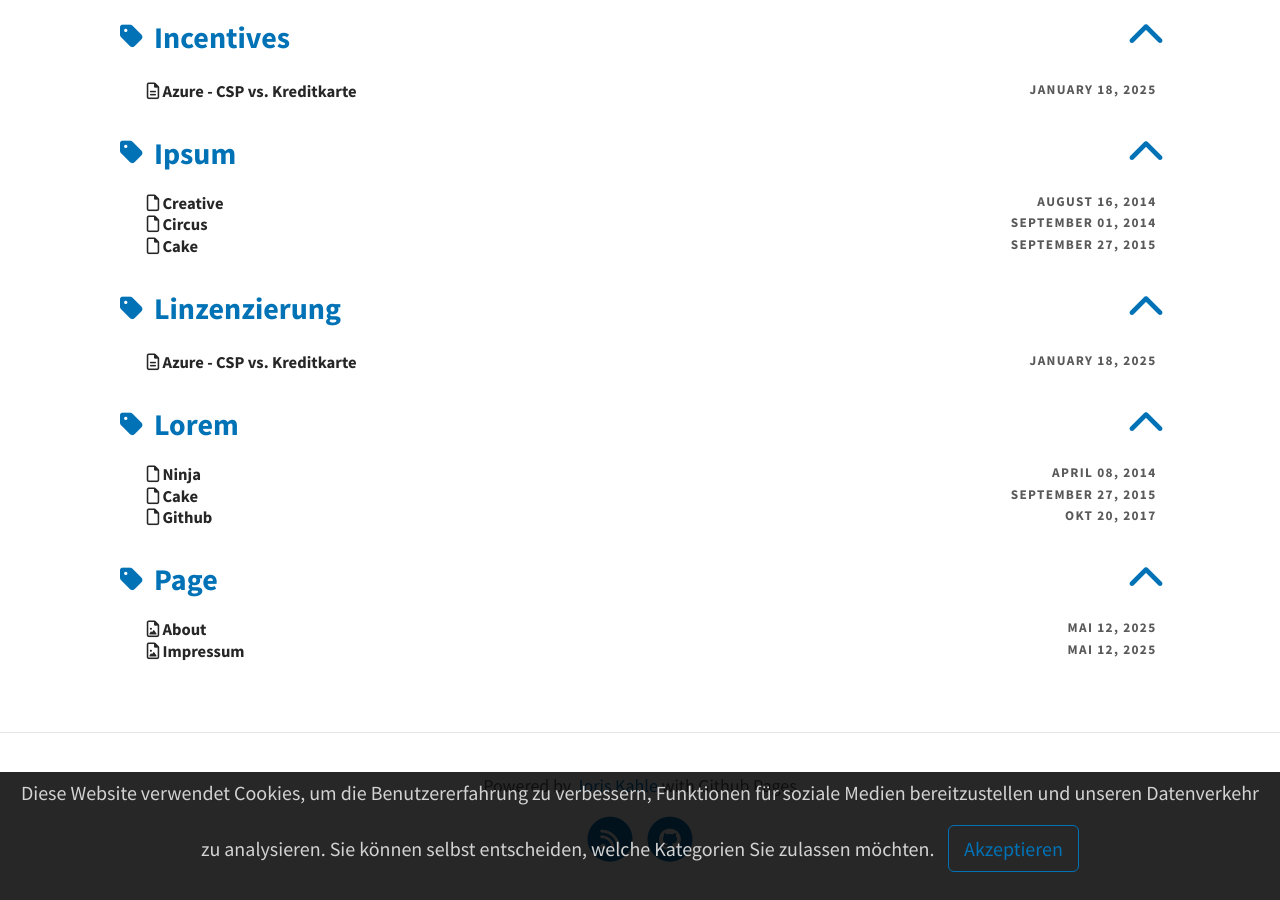
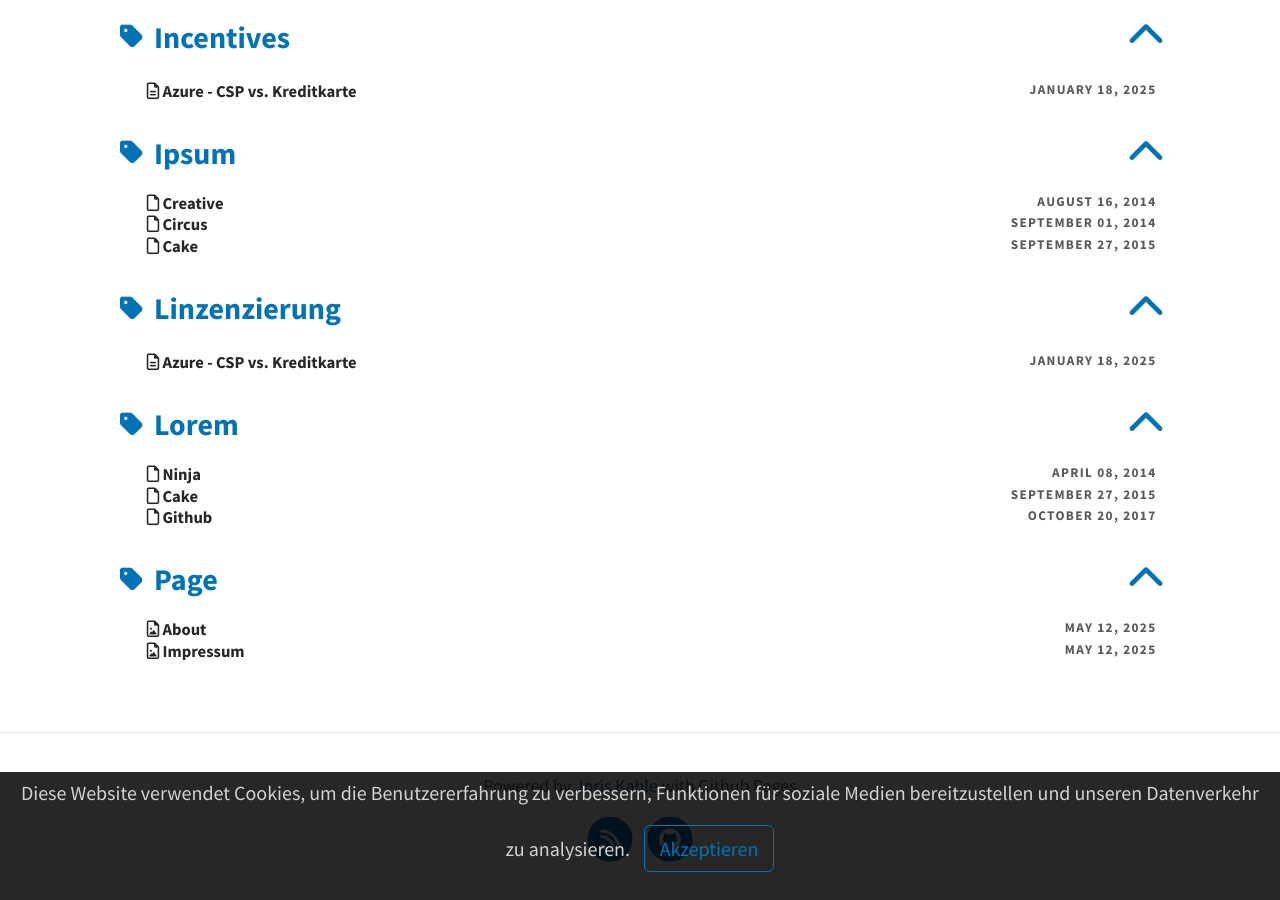
Before and after one commit to joriskahle007/joriskahle007.github.io, a Jekyll site: the page built from pages/tags.md, in a window 1280 px wide and 900 px high, scrolled down 651 px. Built offline with Jekyll 4.4.1, drawn with Linux system fonts in a browser that asks for light colours; a script that is not in the unit is left out.

Commit message:
Update language.yml

```diff
--- a/_data/language.yml
+++ b/_data/language.yml
@@ -13,9 +13,9 @@ str_previous_page: "Vorige"
 str_javascript_required_disqus: "Please enable JavaScript to view comments."
 str_no_result_found: "No result found"
 str_cookie_approve: "Akzeptieren"
-str_cookie_disclaimer: "Diese Website verwendet Cookies, um die Benutzererfahrung zu verbessern, Funktionen für soziale Medien bereitzustellen und unseren Datenverkehr zu analysieren. Sie können selbst entscheiden, welche Kategorien Sie zulassen möchten."
-str_months: [Jan, Feb, Mär, Apr, Mai, Jun, Jul, Aug, Sep, Okt, Nov, Dez]
-#str_months: [J, F, M, A, M, J, J, A, S, O, N, D]
+str_cookie_disclaimer: "Diese Website verwendet Cookies, um die Benutzererfahrung zu verbessern, Funktionen für soziale Medien bereitzustellen und unseren Datenverkehr zu analysieren."
+# str_months: [Jan, Feb, Mär, Apr, Mai, Jun, Jul, Aug, Sep, Okt, Nov, Dez]
+# str_months: [J, F, M, A, M, J, J, A, S, O, N, D]
 str_dark: 'Dark'
 str_light: 'Light'
 # str_date_format: '%B %-d, %Y'
```
